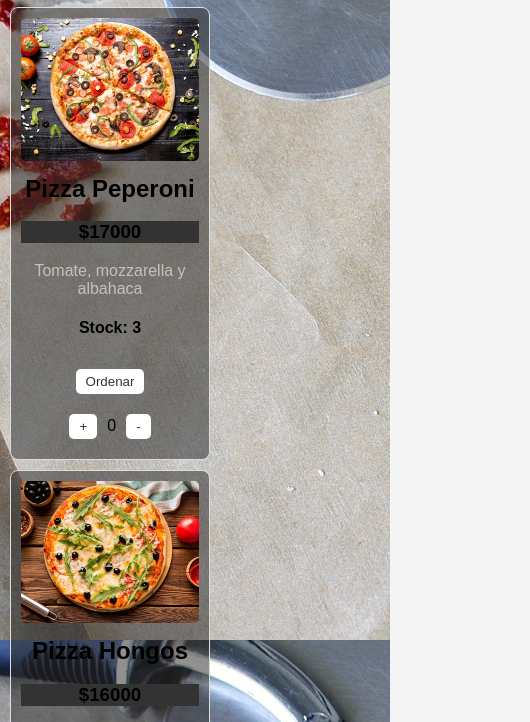
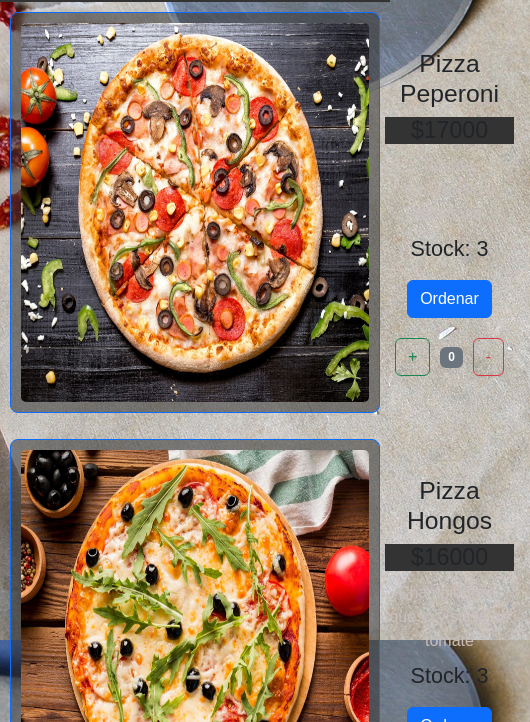
Before and after one commit to MauDev9/proyectoFinalMauricioRusinque, a plain HTML site: page index.html in a window 390 px wide. Shown: the part 143-865 px from the top of the page, 530 px wide, since content can reach past the window. Drawn offline with nearby package versions, Linux system fonts and the light colour scheme; some packages are replaced by stand-ins of ours; a script that the page names is missing; a small style sheet from the web is missing.

Commit message:
Parte estetica lista, totalmente responsive

```diff
--- a/css/styles.css
+++ b/css/styles.css
@@ -16,6 +16,18 @@ header {
     text-align: center;
     padding: 1em 2%;
 }
+
+#mainContainer {
+    width: 100%;
+    margin: 0;
+    padding: 0;
+}
+#pizzaList {
+    display: flex;
+    flex-wrap: wrap;
+    justify-content: space-around;
+}
+
 #cartShopping{
     display: flex;
     justify-content: end;
--- a/index.html
+++ b/index.html
@@ -4,6 +4,7 @@
     <meta charset="UTF-8">
     <meta name="viewport" content="width=device-width, initial-scale=1.0">
     <title>Pizzeria</title>
+    <link rel="stylesheet" href="https://cdn.jsdelivr.net/npm/bootstrap@5.3.2/dist/css/bootstrap.min.css" integrity="sha384-rKo+ldqkaID9DbMy34U9UW9DbCIJiHMOUprJ0au7zE2eg5w0eTk45KtP5yI7Jqj3" crossorigin="anonymous">
     <link rel="stylesheet" href="./css/styles.css">
 </head>
 <body>
```
